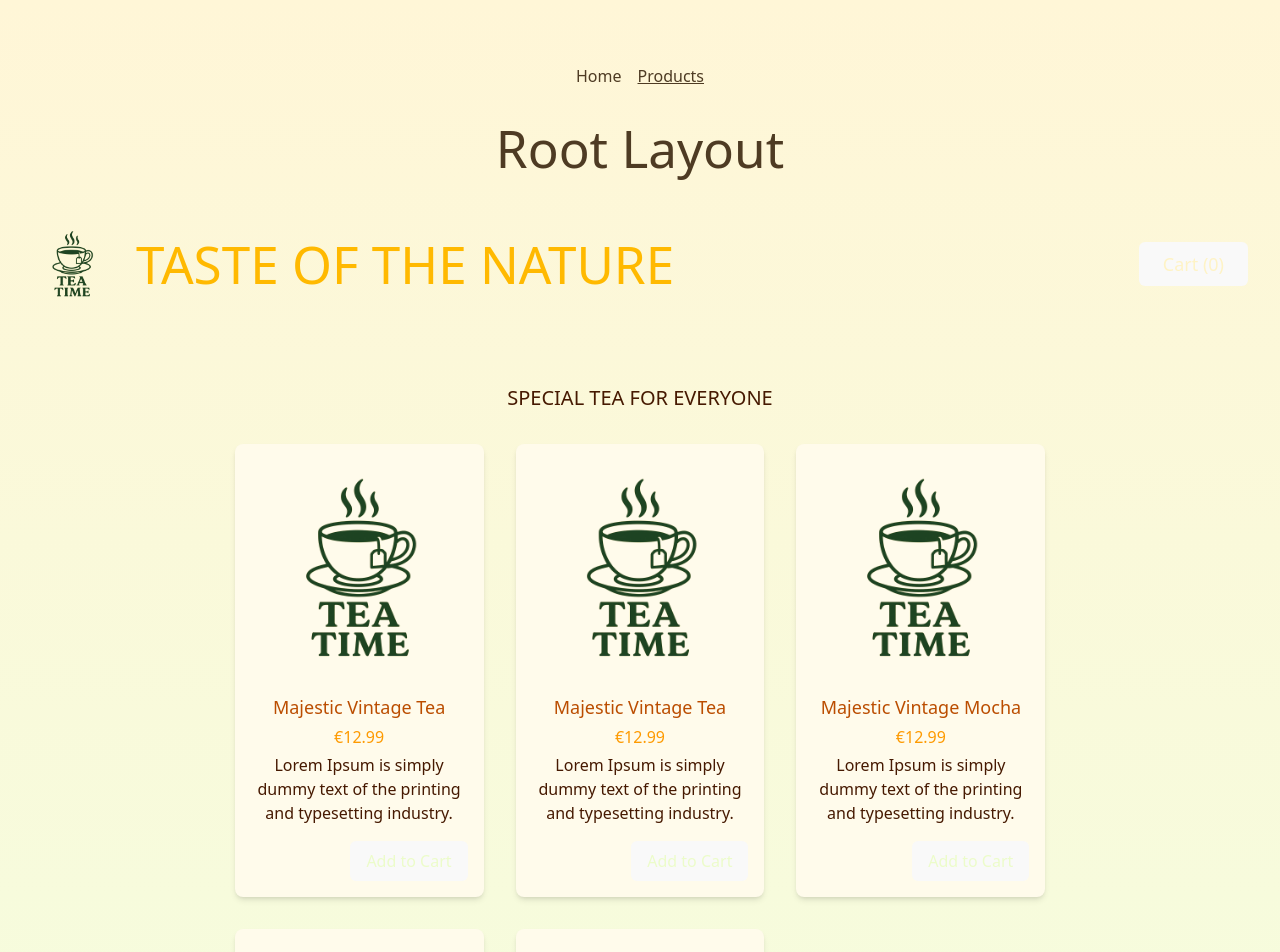
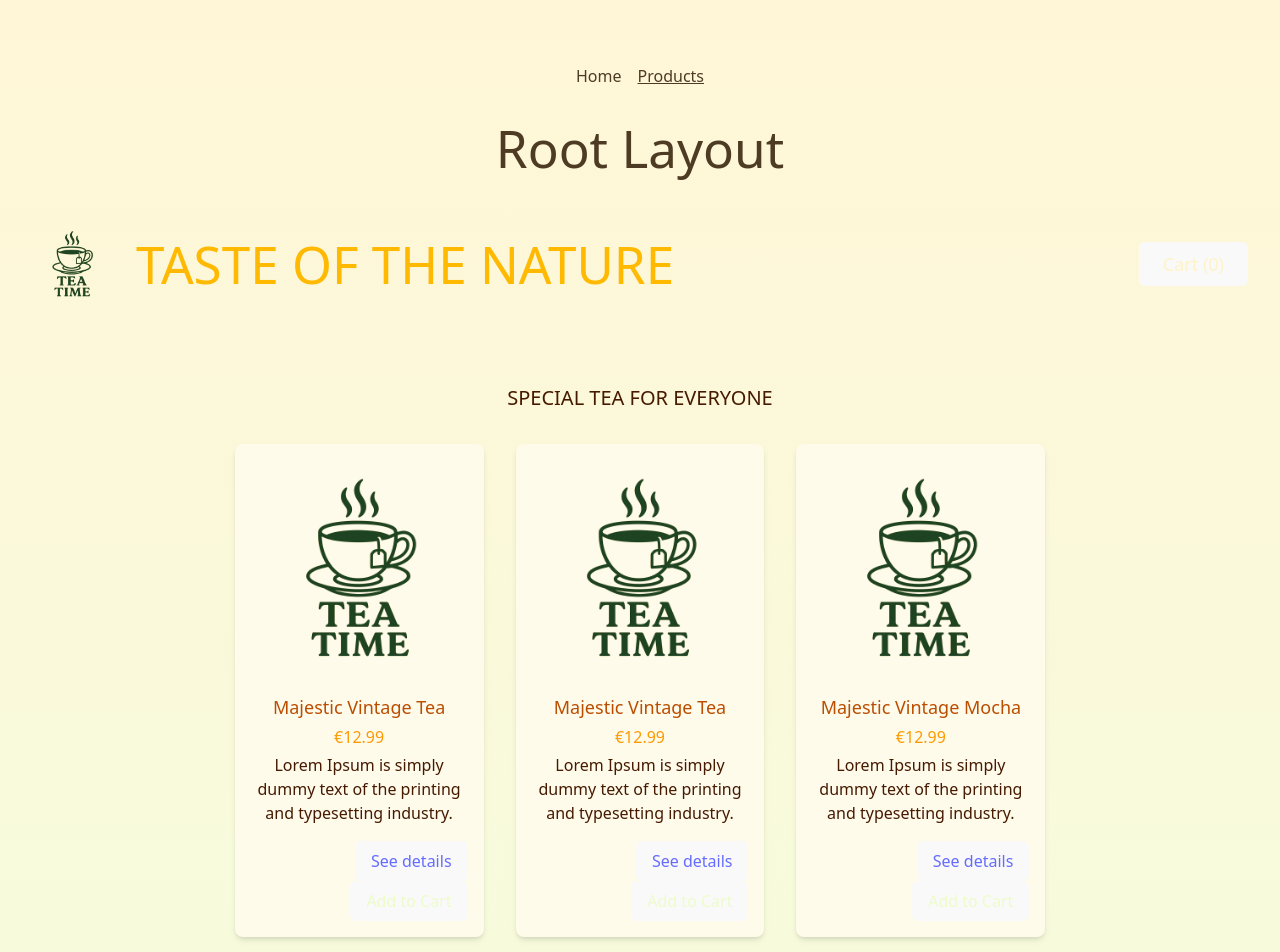
Before and after one commit to nevdb/tea-catalog-react, a React (Vite) app: page /products in a window 1280 px wide. Shown: the top 952 px of the page. Built offline with nearby package versions, Linux system fonts and the light colour scheme.

Commit message:
WP:onwoards to a new project setup

```diff
--- a/src/App.jsx
+++ b/src/App.jsx
@@ -5,6 +5,7 @@ import Home from "./pages/Home";
 import Products from "./pages/Products";
 import RootLayout from "./pages/Root";
 import ErrorPage from "./pages/Error";
+import ProductDetailPage from "./pages/ProductDetail";
 
 const router = createBrowserRouter([
   {
@@ -12,8 +13,9 @@ const router = createBrowserRouter([
     element: <RootLayout />,
     errorElement: <ErrorPage />,
     children: [
-      { path: "/", element: <Home /> },
-      { path: "/products", element: <Products /> },
+      { index: true, element: <Home /> }, //path: ""
+      { path: "products", element: <Products /> },
+      { path: "products/:productId", element: <ProductDetailPage /> },
     ],
   },
 ]);
--- a/src/components/Product.jsx
+++ b/src/components/ProductCard.jsx
@@ -1,8 +1,9 @@
 import { useContext } from "react";
+import { Link } from "react-router-dom";
 
 import { CartContext } from "../store/shopping-card-context";
 
-export default function Product({ id, image, title, price, description }) {
+export default function ProductCard({ id, image, title, price, description }) {
   const { addItemToCart } = useContext(CartContext);
 
   return (
@@ -18,10 +19,13 @@ export default function Product({ id, image, title, price, description }) {
         <p className="text-base text-amber-500 m-0">€{price}</p>
         <p className="text-amber-950">{description}</p>
       </div>
-      <p className="text-right">
+      <p className="text-right ">
+        <button className="bg-lime-800 hover:bg-lime-600 text-lime-100 border-0 rounded-md py-2 px-4 text-base cursor-pointer text-current no-underline">
+          <Link to={`/products/${id}`}>See details</Link>
+        </button>
         <button
           onClick={() => addItemToCart(id)}
-          className="w- bg-lime-800 hover:bg-lime-600 text-lime-100 border-0 rounded-md py-2 px-4 text-base cursor-pointer"
+          className="bg-lime-800 hover:bg-lime-600 text-lime-100 border-0 rounded-md py-2 px-4 text-base cursor-pointer"
         >
           Add to Cart
         </button>
--- a/src/pages/Home.jsx
+++ b/src/pages/Home.jsx
@@ -2,7 +2,7 @@ import "../App.css";
 import Header from "../components/Header";
 import Catalog from "../components/Catalog";
 import { DUMMY_PRODUCTS } from "../dummy-products";
-import Product from "../components/Product";
+import Product from "../components/ProductCard";
 import CartContextProvider from "../store/shopping-card-context";
 import { Link, useNavigate } from "react-router-dom";
 
--- /dev/null
+++ b/src/pages/ProductDetail.jsx
@@ -0,0 +1,16 @@
+import { useParams } from "react-router-dom";
+
+function ProductDetailPage() {
+  const params = useParams();
+
+  // params.productId;
+
+  return (
+    <>
+      <h1>Product Details Page</h1>
+      <p>Details about product with id: {params.productId}</p>
+    </>
+  );
+}
+
+export default ProductDetailPage;
--- a/src/pages/Products.jsx
+++ b/src/pages/Products.jsx
@@ -2,7 +2,7 @@ import "../App.css";
 import Header from "../components/Header";
 import Catalog from "../components/Catalog";
 import { DUMMY_PRODUCTS } from "../dummy-products";
-import Product from "../components/Product";
+import Product from "../components/ProductCard";
 import CartContextProvider from "../store/shopping-card-context";
 
 function App() {
```
